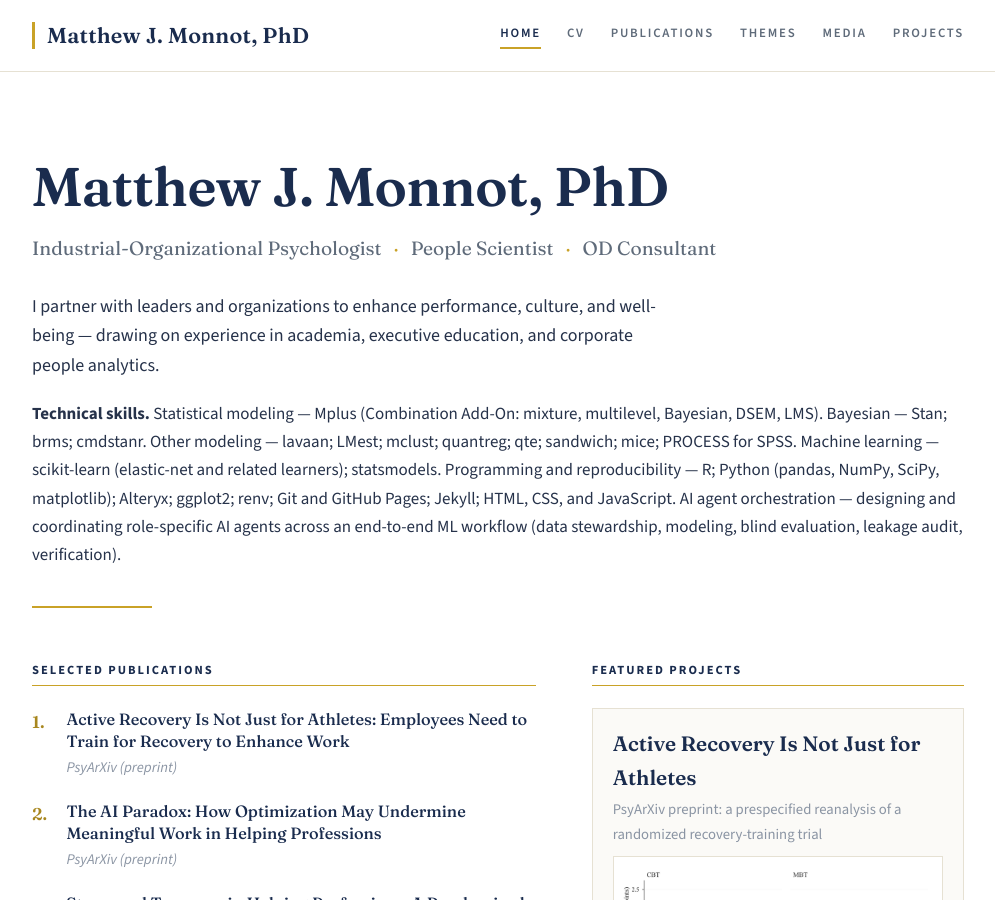
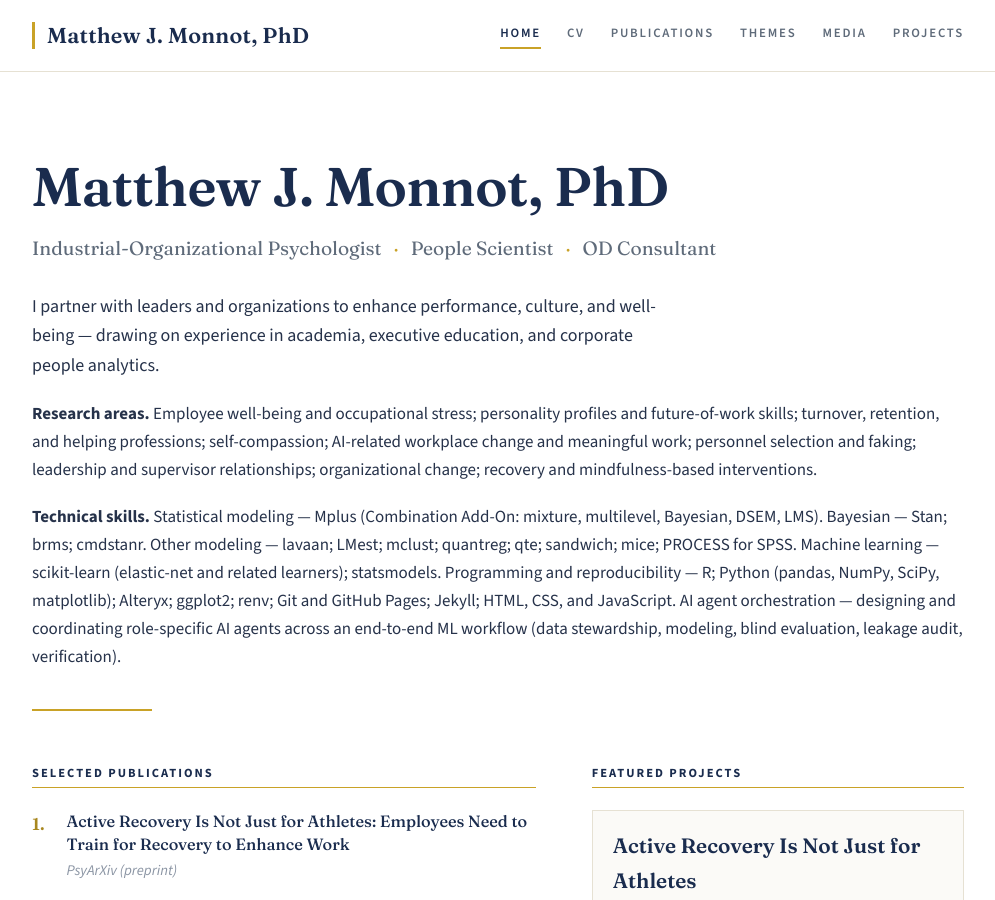
Before and after one commit to mjmonnot/mjmonnot.github.io, a Jekyll site: the page built from index.md, in a window 1280 px wide and 900 px high. Shown: the whole window, without its empty margins (142-1137 px from the left). Built offline with Jekyll 4.4.1, drawn with Linux system fonts in a browser that asks for light colours.

Commit message:
Add Research and content areas on CV and About (pubs-derived)

```diff
--- a/index.md
+++ b/index.md
@@ -8,6 +8,7 @@ permalink: /
   <h1>Matthew J. Monnot, PhD</h1>
   <p class="tagline">Industrial-Organizational Psychologist <span class="sep">&middot;</span> People Scientist <span class="sep">&middot;</span> OD Consultant</p>
   <p class="lede">I partner with leaders and organizations to enhance performance, culture, and well-being &mdash; drawing on experience in academia, executive education, and corporate people analytics.</p>
+  <p class="research-areas"><strong>Research areas.</strong> Employee well-being and occupational stress; personality profiles and future-of-work skills; turnover, retention, and helping professions; self-compassion; AI-related workplace change and meaningful work; personnel selection and faking; leadership and supervisor relationships; organizational change; recovery and mindfulness-based interventions.</p>
   <p class="skills"><strong>Technical skills.</strong> Statistical modeling — Mplus (Combination Add-On: mixture, multilevel, Bayesian, DSEM, LMS). Bayesian — Stan; brms; cmdstanr. Other modeling — lavaan; LMest; mclust; quantreg; qte; sandwich; mice; PROCESS for SPSS. Machine learning — scikit-learn (elastic-net and related learners); statsmodels. Programming and reproducibility — R; Python (pandas, NumPy, SciPy, matplotlib); Alteryx; ggplot2; renv; Git and GitHub Pages; Jekyll; HTML, CSS, and JavaScript. AI agent orchestration — designing and coordinating role-specific AI agents across an end-to-end ML workflow (data stewardship, modeling, blind evaluation, leakage audit, verification).</p>
   <hr class="gold-rule">
 </section>
```
Also changed, not shown: cv.md (+2 -0 lines).
